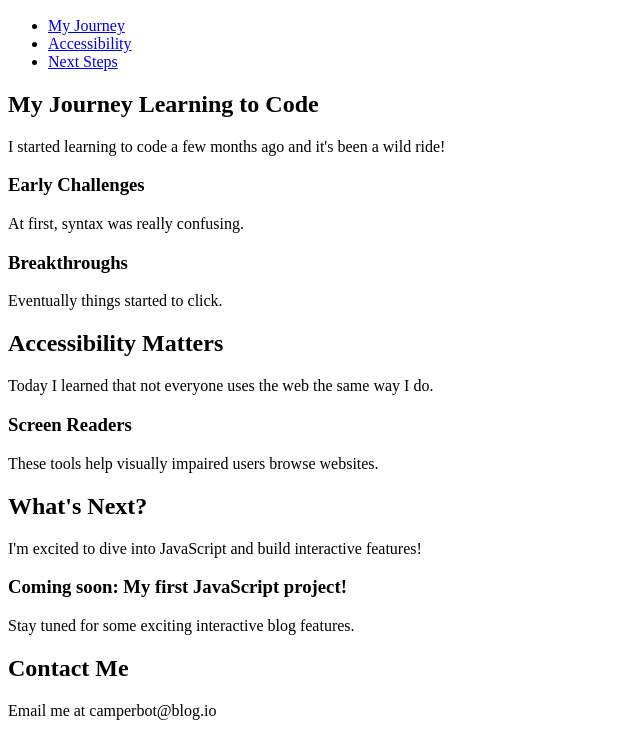
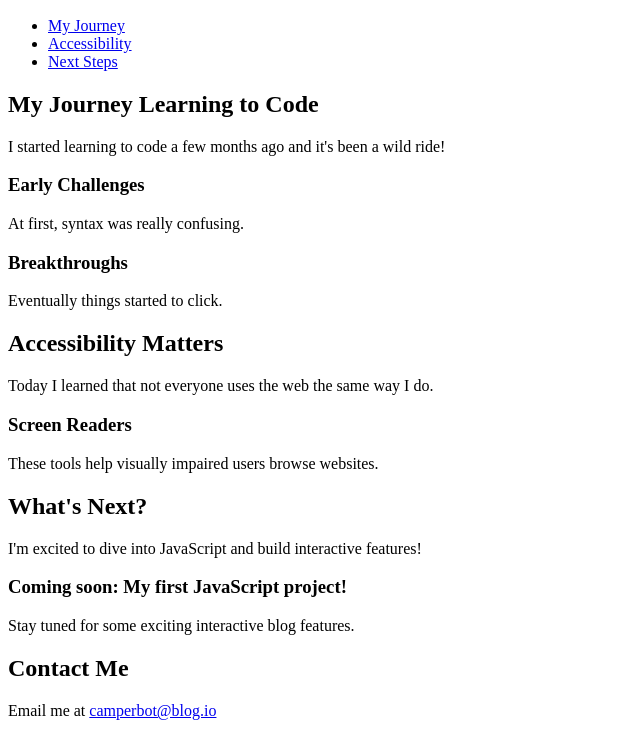
Before and after one commit to Pratikchandrathakur/love-to-code, a plain HTML site: page freeCodeCamp/Resposive_Web_design_certification/Debug_a_coding_journey_blog/index.html in a window 1280 px wide. Shown: the part 110-846 px from the top of the page, without its empty margins (0-640 px from the left). Drawn offline with Linux system fonts and the light colour scheme.

Commit message:
Make email address clickable in footer

```diff
--- a/freeCodeCamp/Resposive_Web_design_certification/Debug_a_coding_journey_blog/index.html
+++ b/freeCodeCamp/Resposive_Web_design_certification/Debug_a_coding_journey_blog/index.html
@@ -46,7 +46,7 @@
   </main>
   <footer>
     <h2>Contact Me</h2>
-  <p>Email me at camperbot@blog.io</p>
+      <p>Email me at <a href="mailto:camperbot@blog.io">camperbot@blog.io</a></p>
   </footer>
 </body>
 </html>
```
